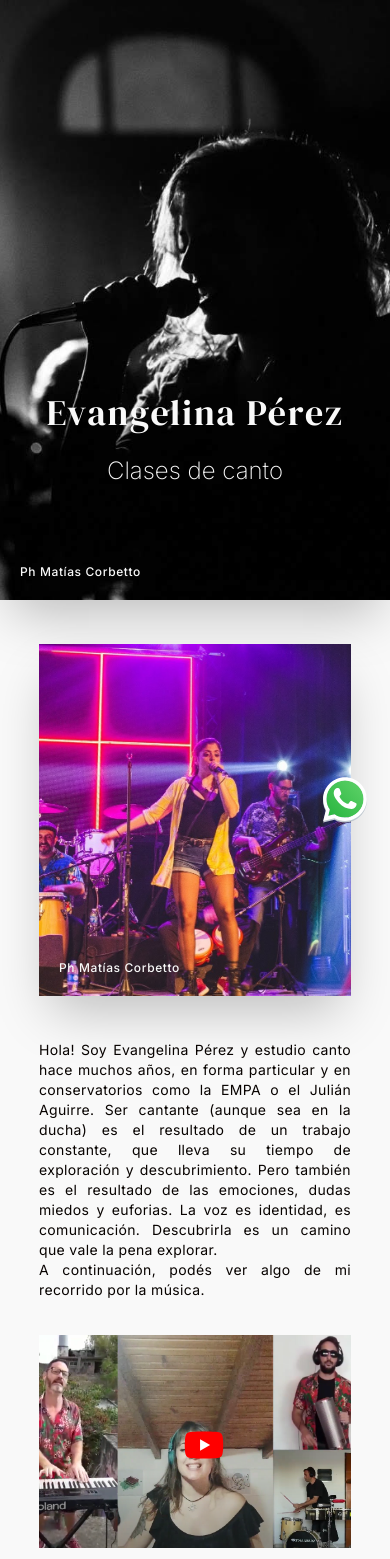
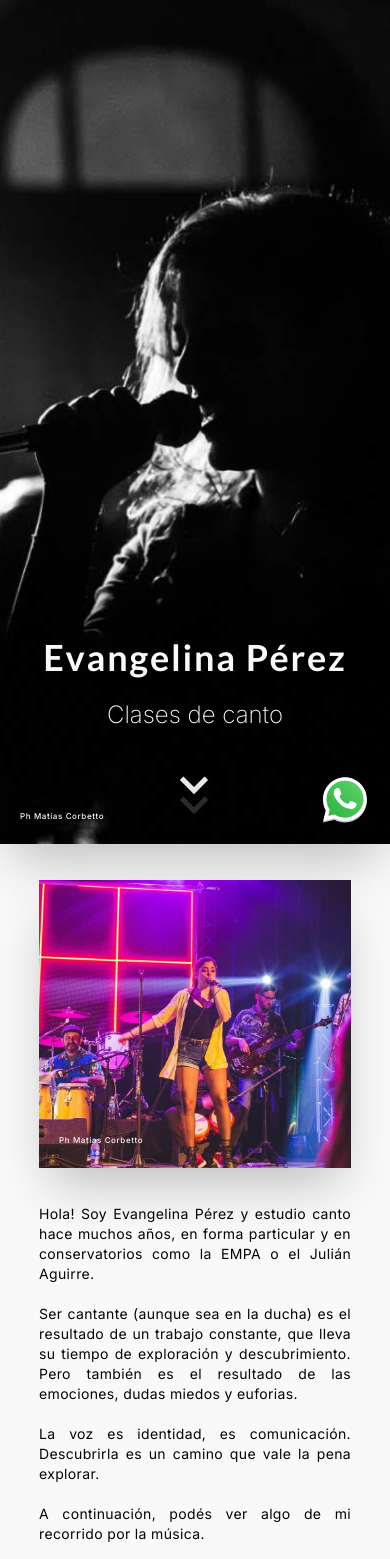
Before and after one commit to rodrigo0109/clases_canto, a Next.js app: page / in a window 390 px wide. Shown: the top 1559 px of the page. Built offline with nearby package versions, Linux system fonts and the light colour scheme; a web font is replaced by a local one.

Commit message:
scroller and tipo

```diff
--- a/src/components/general/About.jsx
+++ b/src/components/general/About.jsx
@@ -4,16 +4,24 @@ const About = () => {
   return (
     <div className='w-full xl:h-[600px] xs:h-[700px] md:h-[500px] boder flex xs:flex-col-reverse xl:flex-row items-center bg-main-white'>
       <div  className='xs:w-[80%] xl:w-[50%] xl:h-[80%] flex items-center' data-aos="fade-right" data-aos-duration="1000">
-        <div className='xl:w-[70%] xs:w-full h-full m-auto text-main-black xs:text-sm 2xl:text-lg text-justify tracking-wide flex flex-col justify-evenly'>
+        <div className='xl:w-[70%] xs:w-full xs:h-full xl:h-[70%] m-auto text-main-black xs:text-sm 2xl:text-lg text-justify tracking-wide flex flex-col justify-evenly'>
           <div>
             <p>
               Hola! Soy Evangelina Pérez y estudio canto hace muchos años, en forma particular y en conservatorios como la EMPA o el Julián Aguirre.
+            </p>
+          </div>
+          <div>
+            <p className='xs:mt-5'>
               Ser cantante (aunque sea en la ducha) es el resultado de un trabajo constante, que lleva su tiempo de exploración y descubrimiento. Pero también es el resultado de las emociones, dudas miedos y euforias.
+            </p>
+          </div>
+          <div>
+            <p className='xs:mt-5'>
               La voz es identidad, es comunicación. Descubrirla es un camino que vale la pena explorar.
             </p>
           </div>
           <div>
-            <p>
+            <p className='xs:mt-5'>
               A continuación, podés ver algo de mi recorrido por la música.
             </p>
           </div>
@@ -22,7 +30,7 @@ const About = () => {
       <div className='xs:w-[80%] xl:w-[50%] xl:h-[80%] xs:h-full flex flex-col justify-center'>
         <div className='relative xs:w-full xl:w-[80%] xs:h-[80%] 2xl:h-full bg-about bg-center bg-cover bg-no-repeat shadow-2xl m-auto' data-aos="fade-left" data-aos-duration="1000">
           <div className='absolute bottom-5 left-5 text-main-white text-xs tracking-wider font-medium'>
-            <p>Ph Matías Corbetto</p>
+            <p className='xs:text-[8px]'>Ph Matías Corbetto</p>
           </div>
         </div>
       </div>
--- a/src/components/general/Carrousel.jsx
+++ b/src/components/general/Carrousel.jsx
@@ -47,7 +47,7 @@ const Carrousel = () => {
                                   <img className='w-full h-full object-cover' src={`/video0${i+1}.png`} />
                                   <svg
                                     xmlns="http://www.w3.org/2000/svg"
-                                    className='absolute xs:top-[40%] xs:left-[45%] md:top-[40%] md:left-[45%] xl:top-[35%] xl:left-[40%]'
+                                    className='absolute xs:top-[40%] xs:left-[42%] md:top-[40%] md:left-[45%] xl:top-[35%] xl:left-[41%]'
                                     height={window?.innerWidth < 450 ? "50px" : window?.innerWidth < 1100 ? "80px" : "150px" }
                                     width={window?.innerWidth < 450 ? "50px" :  window?.innerWidth < 1100 ? "80px" : "150px" }
                                     viewBox="-35.20005 -41.33325 305.0671 247.9995"
--- a/src/components/general/Contact.jsx
+++ b/src/components/general/Contact.jsx
@@ -66,7 +66,7 @@ const Contact = () => {
   }
 
   return (
-    <div className='relative w-full xs:h-[1000px] xl:h-[700px] bg-stamm-black flex xs:flex-col-reverse xl:flex-row items-center'>
+    <div className='relative w-full xs:h-[900px] xl:h-[700px] bg-stamm-black flex xs:flex-col-reverse xl:flex-row items-center'>
       <div className='xs:w-[80%] xl:w-[50%] h-full'>
         <div className='xs:w-full xl:w-[60%] xs:h-[80%] xl:h-full m-auto flex flex-col justify-evenly text-center'  data-aos="fade-in" data-aos-duration="2000">
           <h3 className={`xs:text-2xl 2xl:text-4xl text-main-white tracking-wider`}>Obtener más info</h3>
--- a/src/components/general/Hero.jsx
+++ b/src/components/general/Hero.jsx
@@ -1,5 +1,6 @@
 import React from 'react'
-import { DM_Serif_Display } from 'next/font/google'
+import { DM_Serif_Display, Lato } from 'next/font/google'
+import Scroller from './Scroller'
 
 const serif = DM_Serif_Display({
   weight: ['400'],
@@ -7,20 +8,28 @@ const serif = DM_Serif_Display({
   subsets: ['latin'],
 })
 
+const lato = Lato({
+  weight: ['700'],
+  style: ['normal', 'italic'],
+  subsets: ['latin'],
+})
+
 const Hero = () => {
 
   return (
-    <div className={`w-full xs:h-[600px] 2xl:h-screen flex font-extralight`}>
+    <div className={`w-full xs:h-screen 2xl:h-screen flex font-extralight`}>
        <div className='relative flex items-end justify-center w-full h-full bg-hero bg-no-repeat bg-center xs:bg-cover xs:bg-no-repeat 2xl:bg-cover shadow-2xl'>
-        <div className='xl:absolute xs:w-full xl:w-[50%] h-[250px] xl:bottom-2 xlhero:bottom-16 xl:right-0 text-main-white flex flex-col items-start justify-start'>
+        <div className='xl:absolute xs:w-full xl:w-[50%] h-[250px] xl:bottom-2 xlhero:bottom-36 xl:right-20 text-main-white flex flex-col items-start justify-start'>
           <div className='xs:w-full xs:h-[100px] xlhero:h-[200px] xs:mt-10 flex flex-col items-center text-center justify-evenly' data-aos="fade-up" data-aos-duration="1000">
-            <h1 className={`xs:text-4xl md:text-4xl xlhero:text-8xl xs:mb-5 2xl:mb-10 tracking-wider ${serif.className}`}>Evangelina Pérez</h1>
-            <h3 className={`xs:text-2xl xlhero:text-6xl`}>Clases de canto</h3>
+            <h1 className={`xs:text-4xl md:text-4xl xlhero:text-6xl xs:mb-5 2xl:mb-10 tracking-wider ${lato.className}`}>Evangelina Pérez</h1>
+            <h3 className={`xs:text-2xl xlhero:text-4xl`}>Clases de canto</h3>
           </div>
         </div>
-
+        <div className='absolute xl:bottom-5 w-[100px] h-[80px]'>
+          <Scroller />
+        </div>
         <div className='absolute bottom-5 left-5 text-main-white text-xs tracking-wider font-medium'>
-          <p>Ph Matías Corbetto</p>
+          <p className='xs:text-[8px]'>Ph Matías Corbetto</p>
         </div>
        </div>
     </div>
--- /dev/null
+++ b/src/components/general/Scroller.jsx
@@ -0,0 +1,13 @@
+
+const Scroller = () => (
+  <div className="scroll">
+    <div className="scrolldown">
+      <div className="chevrons">
+        <div className="chevrondown" />
+        <div className="chevrondown" />
+      </div>
+    </div>
+  </div>
+);
+
+export default Scroller;
--- a/src/components/general/Workspace.jsx
+++ b/src/components/general/Workspace.jsx
@@ -1,8 +1,8 @@
 import React from 'react'
-import { DM_Serif_Display, Work_Sans } from 'next/font/google'
+import { DM_Serif_Display, Work_Sans, Lato } from 'next/font/google'
 
-const serif = DM_Serif_Display({
-  weight: ['400'],
+const lato = Lato({
+  weight: ['700'],
   style: ['normal', 'italic'],
   subsets: ['latin'],
 })
@@ -16,12 +16,12 @@ const sans = Work_Sans({
 const Workspace = () => {
   return (
     <div className='w-full xs:h-[800px] xl:h-[600px] flex xs:flex-col-reverse xl:flex-row items-center bg-main-white'>
-            <div className='xs:mt-10 xs:w-[80%] xl:w-[50%] xl:h-[70%] h-[80%] xs:h-full' data-aos="fade-right" data-aos-duration="1000">
+            <div className='xs:mt-10 xs:w-[80%] xl:w-[50%] xl:h-[80%] h-[80%] xs:h-full' data-aos="fade-right" data-aos-duration="1000">
                 <div className='xs:w-full xl:w-[80%] h-full bg-workspace bg-center bg-cover bg-no-repeat shadow-2xl m-auto'></div>
             </div>
             <div className='xs:w-full xl:w-[50%] xl:h-[80%]'  data-aos="fade-left" data-aos-duration="1000">
                 <div className='xs:w-[80%] xl:w-[70%] h-full m-auto text-main-black xs:text-sm 2xl:text-lg text-justify tracking-wide flex flex-col justify-evenly'>
-                    <h3 className={`xs:text-xl xs:mb-5 2xl:text-4xl font-semibold text-center`}>Información sobre las clases</h3>
+                    <h3 className={`xs:text-xl xs:mb-5 2xl:text-4xl text-center tracking-wider ${lato.className}`}>Información sobre las clases</h3>
                     <div>
                         <p>
                             En el arte del canto, cada nota es una expresión única de tu identidad y emociones.
@@ -29,7 +29,7 @@ const Workspace = () => {
                         </p>
                     </div>
                     <div>
-                        <p>
+                        <p className='mt-5'>
                             Con dedicación y trabajo constante, cuanto más conozcas tu instrumento más fácil será sortear los desafíos que se te presenten.
                         </p>
                     </div>
--- a/src/components/general/WppButton.jsx
+++ b/src/components/general/WppButton.jsx
@@ -3,9 +3,9 @@ import Link from 'next/link'
 
 const WppButton = () => {
   return (
-    <button className='fixed xs:bottom-5 xs:right-5 2xl:bottom-14 right-10'>
+    <button className='fixed xs:bottom-5 xs:right-5 xl:bottom-10 xl:right-10'>
         <Link href={'https://wa.me/5491156256069?text=Hola,%20tengo%20inter%C3%A9s%20en%20las%20clases%20de%20canto.%20Quiero%20saber%20m%C3%A1s.'} target='blank_' passHref>
-        <svg width={window?.innerWidth < 1100 ? "50px" : "70px" } height={window?.innerWidth < 1100 ? "50px" : "70px" } viewBox="0 0 32 32" fill="none" xmlns="http://www.w3.org/2000/svg">
+        <svg width={window?.innerWidth < 1500 ? "50px" : "70px" } height={window?.innerWidth < 1500 ? "50px" : "70px" } viewBox="0 0 32 32" fill="none" xmlns="http://www.w3.org/2000/svg">
             <path fillRule="evenodd" clipRule="evenodd" d="M16 31C23.732 31 30 24.732 30 17C30 9.26801 23.732 3 16 3C8.26801 3 2 9.26801 2 17C2 19.5109 2.661 21.8674 3.81847 23.905L2 31L9.31486 29.3038C11.3014 30.3854 13.5789 31 16 31ZM16 28.8462C22.5425 28.8462 27.8462 23.5425 27.8462 17C27.8462 10.4576 22.5425 5.15385 16 5.15385C9.45755 5.15385 4.15385 10.4576 4.15385 17C4.15385 19.5261 4.9445 21.8675 6.29184 23.7902L5.23077 27.7692L9.27993 26.7569C11.1894 28.0746 13.5046 28.8462 16 28.8462Z" fill="#BFC8D0"/>
             <path d="M28 16C28 22.6274 22.6274 28 16 28C13.4722 28 11.1269 27.2184 9.19266 25.8837L5.09091 26.9091L6.16576 22.8784C4.80092 20.9307 4 18.5589 4 16C4 9.37258 9.37258 4 16 4C22.6274 4 28 9.37258 28 16Z" fill="url(#paint0_linear_87_7264)"/>
             <path fillRule="evenodd" clipRule="evenodd" d="M16 30C23.732 30 30 23.732 30 16C30 8.26801 23.732 2 16 2C8.26801 2 2 8.26801 2 16C2 18.5109 2.661 20.8674 3.81847 22.905L2 30L9.31486 28.3038C11.3014 29.3854 13.5789 30 16 30ZM16 27.8462C22.5425 27.8462 27.8462 22.5425 27.8462 16C27.8462 9.45755 22.5425 4.15385 16 4.15385C9.45755 4.15385 4.15385 9.45755 4.15385 16C4.15385 18.5261 4.9445 20.8675 6.29184 22.7902L5.23077 26.7692L9.27993 25.7569C11.1894 27.0746 13.5046 27.8462 16 27.8462Z" fill="white"/>
--- a/src/styles/globals.css
+++ b/src/styles/globals.css
@@ -67,3 +67,76 @@ body::-webkit-scrollbar-thumb{
 .map {
   filter: grayscale(100%) invert(92%) contrast(83%);
 }
+
+
+.scroll {
+  width: 100%;
+    display: flex;
+    justify-content: center;
+    flex-direction: row;
+    top: 420px;
+}
+
+
+
+@keyframes scrolldown-anim {
+  0% {
+    opacity: 0;
+    height: 6px;
+  }
+
+  40% {
+    opacity: 1;
+    height: 10px;
+  }
+
+  80% {
+    transform: translate(0, 20px);
+    height: 10px;
+    opacity: 0;
+  }
+
+  100% {
+    height: 3px;
+    opacity: 0;
+  }
+}
+
+.chevrons {
+  padding: 6px 0 0 0;
+  margin-left: -3px;
+
+  width: 70px;
+  display: flex;
+  flex-direction: column;
+  align-items: center;
+}
+
+.chevrondown {
+  margin-top: 0px;
+  position: relative;
+  border: 1px solid white;
+  border-width: 0 5px 5px 0;
+  display: inline-block;
+  width: 20px;
+  height: 20px;
+  transform: rotate(45deg);
+}
+
+.chevrondown:nth-child(odd) {
+  animation: pulse54012 500ms ease infinite alternate;
+}
+
+.chevrondown:nth-child(even) {
+  animation: pulse54012 500ms ease infinite alternate 250ms;
+}
+
+@keyframes pulse54012 {
+  from {
+    opacity: 0;
+  }
+
+  to {
+    opacity: 1;
+  }
+}
```
